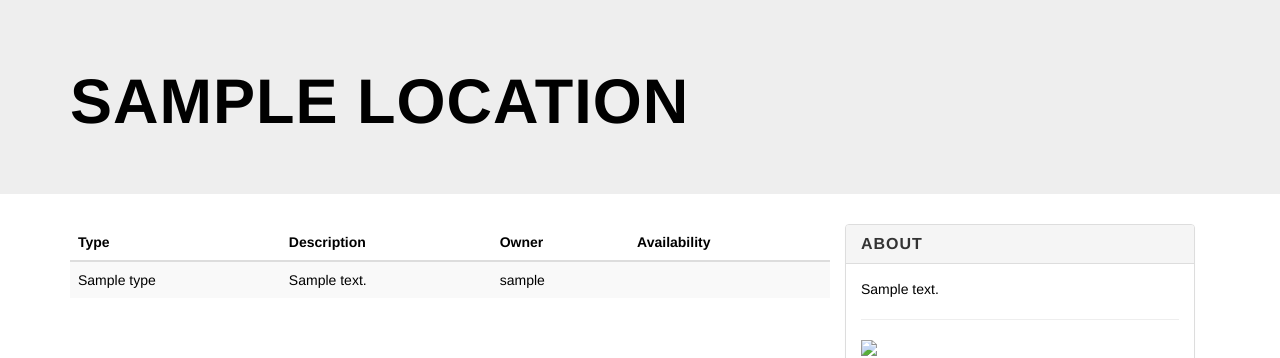
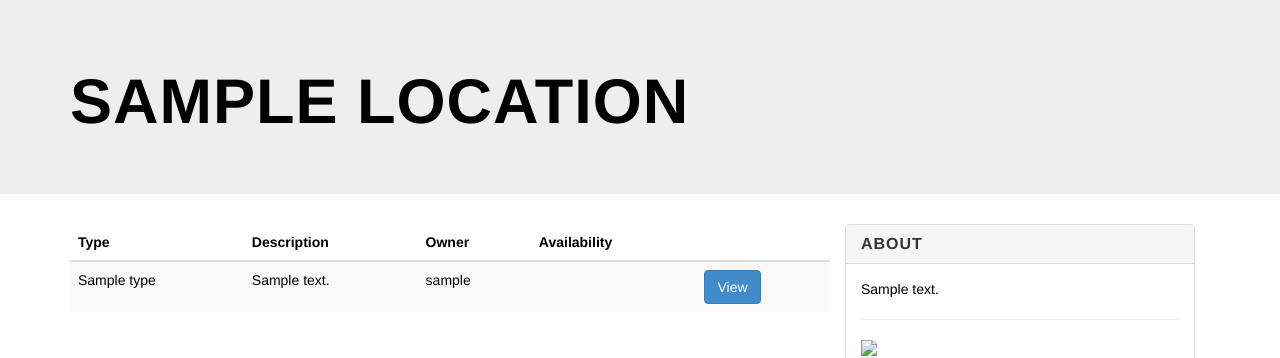
Before and after one commit to a240/toolshare, a Django app: page /sheds/1 in a window 1280 px wide. Shown: the part 111-469 px from the top of the page. Run offline with Django 3.2, Linux system fonts and the light colour scheme; tables that the repository leaves empty hold one stand-in row (values such as "Sample post"); some libraries are stand-ins or nearby versions.

Commit message:
can view tool from shed

```diff
--- a/sharetools/templates/base_shed.html
+++ b/sharetools/templates/base_shed.html
@@ -27,6 +27,7 @@
 							<th>Description</th>
 							<th>Owner</th>
 							<th>Availability</th>
+                            <th></th>
 						</tr>
 					</thead>
 					<tbody>
@@ -36,6 +37,7 @@
 							<td>{{ asset.description|truncatechars:20 }}</td>
 							<td>{{ asset.owner.username }}</td>
 							<td>{{ asset.available }}</td>
+                            <td><a type="button" class="btn btn-primary" href="{% url 'sharetools.views.tool_view' asset.id %}">View</a></td>
 						</tr>
 					{% endfor %}
 					</tbody>
```
